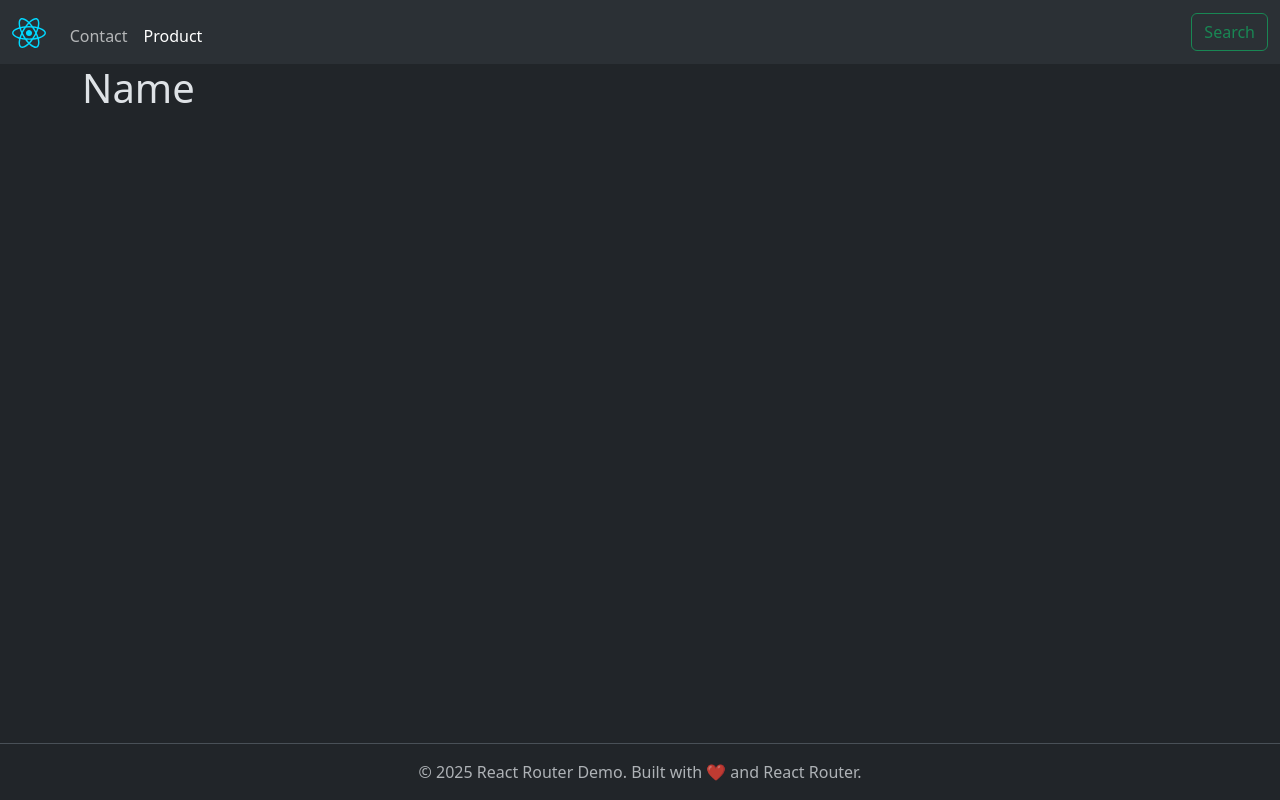
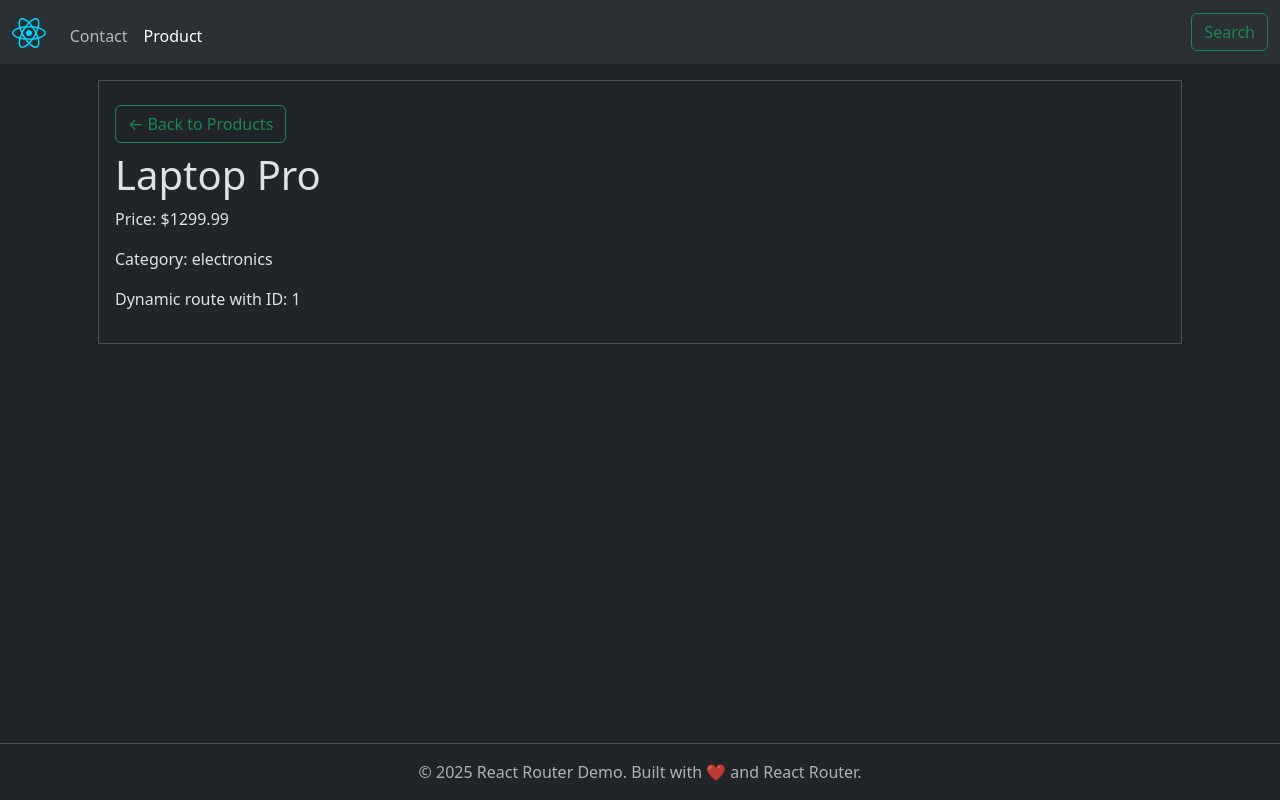
Before and after one commit to bhrugen/5-RouteOPedia, a React (Vite) app in the folder routeopedia/: page /products/item/1 in a window 1280 px wide. Built offline with nearby package versions, Linux system fonts and the light colour scheme.

Commit message:
Section 8 - Filter product based on params

```diff
--- a/routeopedia/src/pages/product/ProductDetail.jsx
+++ b/routeopedia/src/pages/product/ProductDetail.jsx
@@ -1,7 +1,30 @@
+import { useParams, Link } from "react-router-dom";
+import { allProducts } from "../../data/products";
 function ProductDetail() {
+  const { id } = useParams();
+  const product = allProducts.find((p) => p.id == parseInt(id));
+
+  if (!product) {
+    return (
+      <div className="m-3 p-3 border">
+        <h1>❌ Product Not Found</h1>
+        <p>Product with ID "{id}" doesn't exist.</p>
+        <Link to="/products" className="btn btn-outline-success my-2">
+          ← Back to Products
+        </Link>
+      </div>
+    );
+  }
+
   return (
-    <div>
-      <h1>Name</h1>
+    <div className="m-3 p-3 border">
+      <Link to="/products" className="btn btn-outline-success my-2">
+        ← Back to Products
+      </Link>
+      <h1>{product.name}</h1>
+      <p>Price: ${product.price}</p>
+      <p>Category: {product.category}</p>
+      <p>Dynamic route with ID: {id}</p>
     </div>
   );
 }
```
